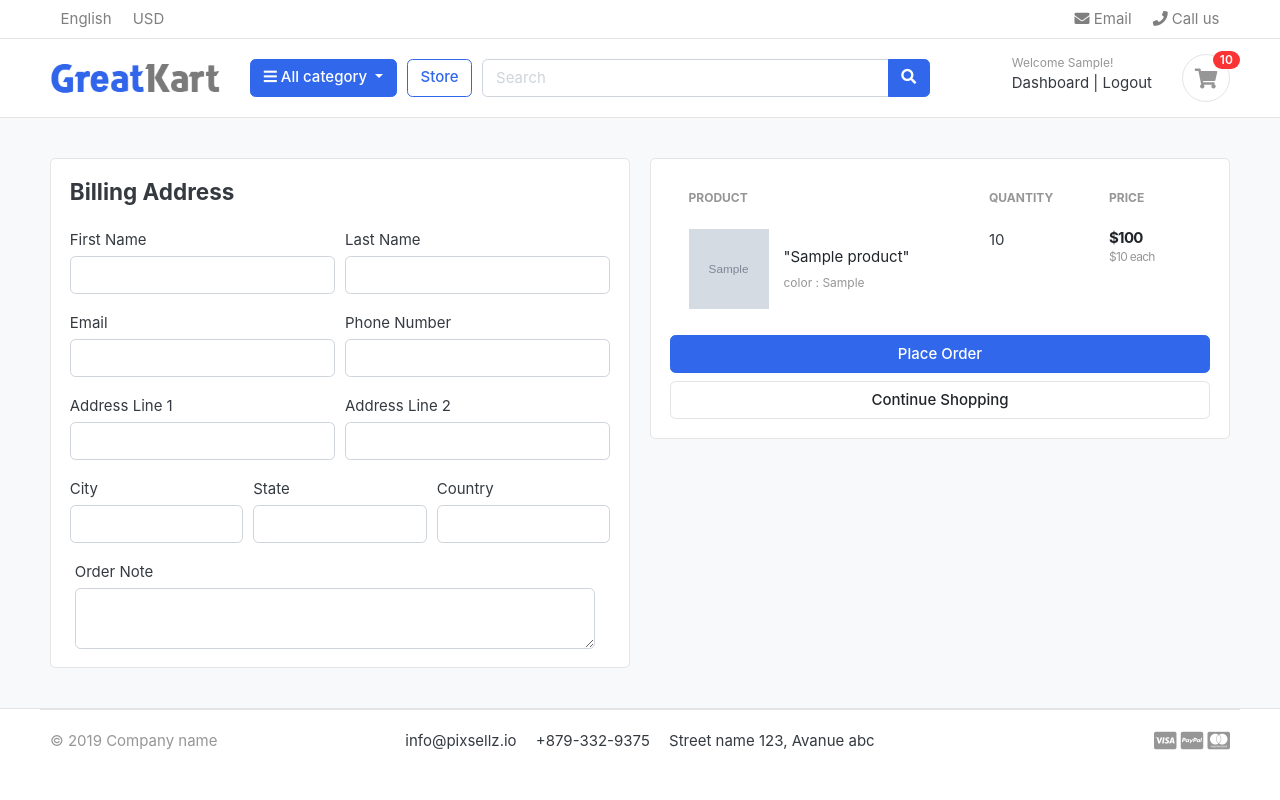
After one commit to Sagarsingh-git1/greatkart-django, a Django app: page /cart/checkout/ in a window 1280 px wide. The commit adds this page. Run offline with Django 5.2, Linux system fonts and the light colour scheme; a user stored in the database is signed in; tables that the repository leaves empty hold one stand-in row (values such as "Sample post"); grey boxes marked "Sample" are stand-in pictures; some libraries are stand-ins or nearby versions; some web fonts are replaced.

Commit message:
handled cart and checkout page for logged in users

```diff
--- a/carts/context_processors.py
+++ b/carts/context_processors.py
@@ -9,7 +9,10 @@ def counter(request):
     else:
         try:
             cart=Cart.objects.filter(cart_id=_cart_id(request))
-            cart_items=CartItem.objects.all().filter(cart=cart[:1])
+            if request.user.is_authenticated:
+                cart_items=CartItem.objects.all().filter(user=request.user)
+            else:
+                cart_items=CartItem.objects.all().filter(cart=cart[:1])
             for cart_item in cart_items:
                 cart_count+=cart_item.quantity
         except Cart.DoesNotExist:
--- a/carts/models.py
+++ b/carts/models.py
@@ -1,5 +1,6 @@
 from django.db import models
 from store.models import Product,Variation
+from accounts.models import Account
 
 class Cart(models.Model):
     cart_id=models.CharField(max_length=250,blank=True)
@@ -11,9 +12,10 @@ class Cart(models.Model):
 
 
 class CartItem(models.Model):
+    user=models.ForeignKey(Account,on_delete=models.CASCADE,null=True)
     product=models.ForeignKey(Product,on_delete=models.CASCADE)
     variations=models.ManyToManyField(Variation,blank=True)
-    cart= models.ForeignKey(Cart,on_delete=models.CASCADE)
+    cart= models.ForeignKey(Cart,on_delete=models.CASCADE,null=True)
     quantity=models.IntegerField()
     is_active=models.BooleanField(default=True)
 
--- a/carts/urls.py
+++ b/carts/urls.py
@@ -5,5 +5,6 @@ urlpatterns=[
     path('',views.cart,name="cart"),
     path('add_cart/<int:product_id>/',views.add_cart,name='add_cart'),
     path('remove_cart/<int:product_id>/<int:cart_item_id>/',views.remove_cart,name='remove_cart'),
-    path('remove_cart_item/<int:product_id>/<int:cart_item_id>/',views.remove_cart_item,name='remove_cart_item')
+    path('remove_cart_item/<int:product_id>/<int:cart_item_id>/',views.remove_cart_item,name='remove_cart_item'),
+    path('checkout/',views.checkout,name='checkout')
 ]
--- a/carts/views.py
+++ b/carts/views.py
@@ -3,6 +3,7 @@ from store.models import Product,Variation
 from .models import Cart,CartItem
 from django.core.exceptions import ObjectDoesNotExist
 from django.http import HttpResponse
+from django.contrib.auth.decorators import login_required
 
 # Create your views here.
 
@@ -26,62 +27,107 @@ def add_cart(request,product_id):
                 product_variation.append(variation)
             except:
                 pass
+    # If the user is authenticated
+    if request.user.is_authenticated:
+        cart_item_exists=CartItem.objects.filter(product=product,user=request.user).exists()
 
-    try:
+        if cart_item_exists:
+            cart_item=CartItem.objects.filter(product=product,user=request.user)
+            ex_var_list=[]
+            id=[]
 
-        cart= Cart.objects.get(cart_id=_cart_id(request)) #get the product with exact cart_id present in the session
+            for item in cart_item:
+                existing_variation=item.variations.all()
+                ex_var_list.append(list(existing_variation))
+                id.append(item.id)
+            if product_variation in ex_var_list:
+                #increase the cart_tem quantity
+                index=ex_var_list.index(product_variation)
+                item_id=id[index]
+                item=CartItem.objects.get(product=product,id=item_id)
+                item.quantity+=1
+                item.save()
+            else:
+                item=CartItem.objects.create(product=product,quantity=1,user=request.user)
+                if len(product_variation)>0:
+                    item.variations.clear()
+                    item.variations.add(*product_variation)
+                item.save()
 
-    except Cart.DoesNotExist:
+        else:
+            cart_item=CartItem.objects.create(
+                product=product,
+                quantity=1,
+                user=request.user
 
-        cart=Cart.objects.create(
-            cart_id=_cart_id(request)
-        )
-    cart.save()
+            )
+            if len(product_variation)>0:
+                cart_item.variations.clear()
+                cart_item.variations.add(*product_variation)
+            cart_item.save()
 
-    cart_item_exists=CartItem.objects.filter(product=product,cart=cart).exists()
+        return redirect('cart')
 
-    if cart_item_exists:
-        cart_item=CartItem.objects.filter(product=product,cart=cart)
-        ex_var_list=[]
-        id=[]
+    # If the user is not authenticated
+    else:
+        try:
 
-        for item in cart_item:
-            existing_variation=item.variations.all()
-            ex_var_list.append(list(existing_variation))
-            id.append(item.id)
-        if product_variation in ex_var_list:
-            #increase the cart_tem quantity
-            index=ex_var_list.index(product_variation)
-            item_id=id[index]
-            item=CartItem.objects.get(product=product,id=item_id)
-            item.quantity+=1
-            item.save()
+            cart= Cart.objects.get(cart_id=_cart_id(request)) #get the product with exact cart_id present in the session
+
+        except Cart.DoesNotExist:
+
+            cart=Cart.objects.create(
+                cart_id=_cart_id(request)
+            )
+        cart.save()
+
+        cart_item_exists=CartItem.objects.filter(product=product,cart=cart).exists()
+
+        if cart_item_exists:
+            cart_item=CartItem.objects.filter(product=product,cart=cart)
+            ex_var_list=[]
+            id=[]
+
+            for item in cart_item:
+                existing_variation=item.variations.all()
+                ex_var_list.append(list(existing_variation))
+                id.append(item.id)
+            if product_variation in ex_var_list:
+                #increase the cart_tem quantity
+                index=ex_var_list.index(product_variation)
+                item_id=id[index]
+                item=CartItem.objects.get(product=product,id=item_id)
+                item.quantity+=1
+                item.save()
+            else:
+                item=CartItem.objects.create(product=product,quantity=1,cart=cart)
+                if len(product_variation)>0:
+                    item.variations.clear()
+                    item.variations.add(*product_variation)
+                item.save()
+
         else:
-            item=CartItem.objects.create(product=product,quantity=1,cart=cart)
+            cart_item=CartItem.objects.create(
+                product=product,
+                quantity=1,
+                cart=cart
+
+            )
             if len(product_variation)>0:
-                item.variations.clear()
-                item.variations.add(*product_variation)
-            item.save()
+                cart_item.variations.clear()
+                cart_item.variations.add(*product_variation)
+            cart_item.save()
 
-    else:
-        cart_item=CartItem.objects.create(
-            product=product,
-            quantity=1,
-            cart=cart
-
-        )
-        if len(product_variation)>0:
-            cart_item.variations.clear()
-            cart_item.variations.add(*product_variation)
-        cart_item.save()
-
-    return redirect('cart')
+        return redirect('cart')
 
 def remove_cart(request,product_id,cart_item_id):
-    cart=Cart.objects.get(cart_id=_cart_id(request))
     product=get_object_or_404(Product,id=product_id)
     try:
-        cart_item=CartItem.objects.get(product=product,cart=cart,id=cart_item_id)
+        if request.user.is_authenticated:
+            cart_item=CartItem.objects.get(product=product,user=request.user,id=cart_item_id)
+        else:
+            cart=Cart.objects.get(cart_id=_cart_id(request))
+            cart_item=CartItem.objects.get(product=product,cart=cart,id=cart_item_id)
         if cart_item.quantity>1:
             cart_item.quantity-=1
             cart_item.save()
@@ -92,9 +138,12 @@ def remove_cart(request,product_id,cart_item_id):
     return redirect('cart')
 
 def remove_cart_item(request,product_id,cart_item_id):
-    cart=Cart.objects.get(cart_id=_cart_id(request))
     product=get_object_or_404(Product,id=product_id)
-    cart_item=CartItem.objects.get(product=product,cart=cart,id=cart_item_id)
+    if request.user.is_authenticated:
+        cart_item=CartItem.objects.get(product=product,user=request.user,id=cart_item_id)
+    else:
+        cart=Cart.objects.get(cart_id=_cart_id(request))
+        cart_item=CartItem.objects.get(product=product,cart=cart,id=cart_item_id)
     cart_item.delete()
     return redirect('cart')
 
@@ -102,8 +151,13 @@ def remove_cart_item(request,product_id,cart_item_id):
 
 def cart(request,total=0,quantity=0,cart_items=None):
     try:
-        cart=Cart.objects.get(cart_id=_cart_id(request))
-        cart_items=CartItem.objects.filter(cart=cart,is_active=True)
+        tax=0
+        grand_total=0
+        if request.user.is_authenticated:
+            cart_items=CartItem.objects.filter(user=request.user,is_active=True)
+        else:
+            cart=Cart.objects.get(cart_id=_cart_id(request))
+            cart_items=CartItem.objects.filter(cart=cart,is_active=True)
         for cart_item in cart_items:
             total+=(cart_item.product.price * cart_item.quantity)
             quantity+=cart_item.quantity
@@ -120,3 +174,30 @@ def cart(request,total=0,quantity=0,cart_items=None):
         'grand_total': grand_total
     }
     return render(request,"store/cart.html",context)
+
+@login_required(login_url='login')
+def checkout(request,total=0,quantity=0,cart_items=None):
+    try:
+        tax=0
+        grand_total=0
+        if request.user.is_authenticated:
+            cart_items=CartItem.objects.filter(user=request.user,is_active=True)
+        else:
+            cart=Cart.objects.get(cart_id=_cart_id(request))
+            cart_items=CartItem.objects.filter(cart=cart,is_active=True)
+        for cart_item in cart_items:
+            total+=(cart_item.product.price * cart_item.quantity)
+            quantity+=cart_item.quantity
+        tax=(2*total)/100
+        grand_total=tax+total
+    except ObjectDoesNotExist:
+        pass
+
+    context={
+        'total':total,
+        'quantity':quantity,
+        'cart_items':cart_items,
+        'tax': tax,
+        'grand_total': grand_total
+    }
+    return render(request,'store/checkout.html',context)
--- a/templates/includes/navbar.html
+++ b/templates/includes/navbar.html
@@ -61,7 +61,7 @@
 		</form> <!-- search-wrap .end// -->
 	</div> <!-- col.// -->
 	<div class="col-lg-3 col-sm-6 col-8 order-2 order-lg-3">
-				<div class="d-flex justify-content-end mb-3 mb-lg-0">
+				<div class="d-flex justify-content-end mb-3 mb-lg-0 widgets-wrap">
 					{% if user.id is None %}
 					<div class="widget-header">
 						<small class="title text-muted">Welcome guest!</small>
@@ -78,6 +78,7 @@
 						</div>
 					</div>
 					{% endif %}
+
 					<a href="{% url 'cart' %}" class="widget-header pl-3 ml-3">
 						<div class="icon icon-sm rounded-circle border"><i class="fa fa-shopping-cart"></i></div>
 						<span class="badge badge-pill badge-danger notify">{{cart_count}}</span>
--- a/templates/store/cart.html
+++ b/templates/store/cart.html
@@ -110,7 +110,7 @@
                 <p class="text-center mb-3">
                     <img src="{% static './images/misc/payments.png' %}" height="26">
                 </p>
-                <a href="./place-order.html" class="btn btn-primary btn-block"> Checkout </a>
+                <a href="{% url 'checkout' %}" class="btn btn-primary btn-block"> Checkout </a>
                 <a href="{% url 'store' %}" class="btn btn-light btn-block">Continue Shopping</a>
             </div> <!-- card-body.// -->
             </div> <!-- card.// -->
--- /dev/null
+++ b/templates/store/checkout.html
@@ -0,0 +1,135 @@
+{% extends 'base.html' %}
+{% load static %}
+{% block content %}
+
+<section class="section-content padding-y bg">
+<div class="container">
+
+    <!-- ============================ COMPONENT 1 ================================= -->
+
+    <div class="row">
+        <aside class="col-lg-6">
+    <div class="card">
+        <div class="card-body">
+            <h4 class="card-title mb-4">Billing Address</h4>
+            <form action="">
+                <div class="form-row">
+                    <div class="col form-group">
+                        <label for="">First Name</label>
+                        <input type="text" name="first_name" class="form-control" required>
+                    </div>
+                    <div class="col form-group">
+                        <label for="">Last Name</label>
+                        <input type="text" name="last_name" class="form-control" required>
+                    </div>
+                </div>
+                    <div class="form-row">
+                    <div class="col form-group">
+                        <label for="">Email</label>
+                        <input type="email" name="email" class="form-control" required>
+                    </div>
+                    <div class="col form-group">
+                        <label for="">Phone Number</label>
+                        <input type="number" name="phone_number" class="form-control" required>
+                    </div>
+                    </div>
+                    <div class="form-row">
+                        <div class="col form-group">
+                        <label for="">Address Line 1</label>
+                        <input type="text" name="address_line_1" class="form-control" required>
+                    </div>
+                    <div class="col form-group">
+                        <label for="">Address Line 2</label>
+                        <input type="text" name="address_line_2" class="form-control">
+                    </div>
+                    </div>
+                    <div class="form-row">
+                        <div class="col form-group">
+                        <label for="">City</label>
+                        <input type="text" name="city" class="form-control" required>
+                    </div>
+                    <div class="col form-group">
+                        <label for="">State</label>
+                        <input type="text" name="state" class="form-control" required>
+                    </div>
+                    <div class="col form-group">
+                        <label for="">Country</label>
+                        <input type="text" name="country" class="form-control" required>
+                    </div>
+                    </div>
+                    <div class="col form-row">
+                        <label for="">Order Note</label>
+                        <textarea name="order_note" rows="2" class="form-control"></textarea>
+                    </div>
+
+        </form>
+
+    </div> <!-- card.// -->
+
+        </aside> <!-- col.// -->
+        <aside class="col-lg-6">
+
+            <div class="card">
+            <div class="card-body">
+                <table class="table table-borderless table-shopping-cart">
+    <thead class="text-muted">
+    <tr class="small text-uppercase">
+    <th scope="col">Product</th>
+    <th scope="col" width="120">Quantity</th>
+    <th scope="col" width="120">Price</th>
+    </tr>
+    </thead>
+    <tbody>
+        {% for cart_item in cart_items %}
+        <tr>
+            <td>
+                <figure class="itemside align-items-center">
+                    <div class="aside"><img src="{{ cart_item.product.photos.url }}" class="img-sm"></div>
+                    <figcaption class="info">
+                        <a href="{{ cart_item.product.get_url }}" class="title text-dark">"{{ cart_item.product.product_name }}"</a>
+                        <p class="text-muted small">
+                            {% if cart_item.variations.all %}
+                                {% for item in cart_item.variations.all %}
+                                    {{ item.variation_category }} : {{ item.variation_value }}<br>
+                                {% endfor %}
+
+                            {% endif %}
+
+                        </p>
+                    </figcaption>
+                </figure>
+            </td>
+            <td>
+                <label for="">{{cart_item.quantity}}</label>
+
+            </td>
+            <td>
+                <div class="price-wrap">
+                    <var class="price">${{cart_item.sub_total}}</var>
+                    <small class="text-muted"> ${{cart_item.product.price}} each </small>
+                </div> <!-- price-wrap .// -->
+            </td>
+        </tr>
+        {% endfor %}
+
+    </tbody>
+    </table>
+
+                <a href="./place-order.html" class="btn btn-primary btn-block"> Place Order </a>
+                <a href="{% url 'store' %}" class="btn btn-light btn-block">Continue Shopping</a>
+            </div> <!-- card-body.// -->
+            </div> <!-- card.// -->
+
+    </aside> <!-- col.// -->
+
+
+    </div> <!-- row.// -->
+
+<!-- ============================ COMPONENT 1 END .// ================================= -->
+
+
+</div> <!-- container .//  -->
+</section>
+<!-- ========================= SECTION CONTENT END// ========================= -->
+
+{% endblock %}
```
Also changed, not shown: accounts/views.py (+48 -1 lines), carts/migrations/0003_cartitem_user_alter_cartitem_cart.py (added).
